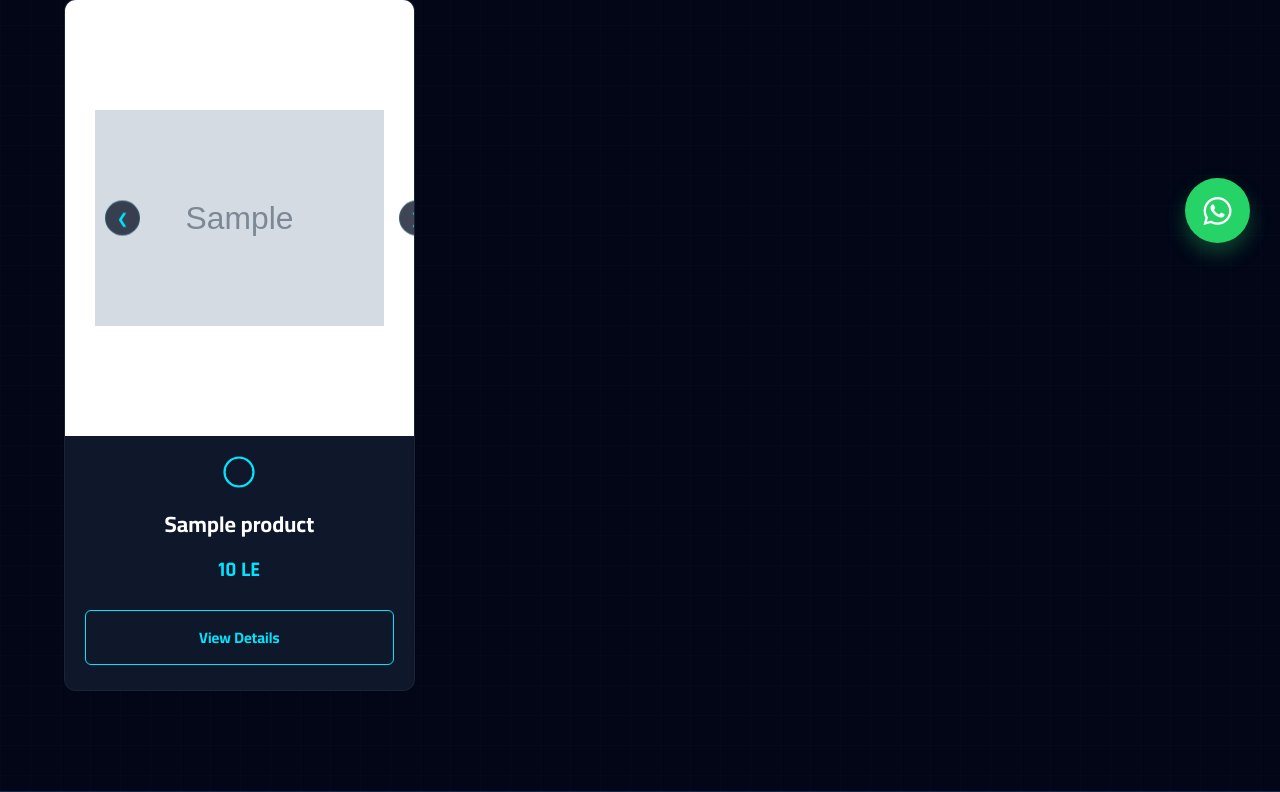
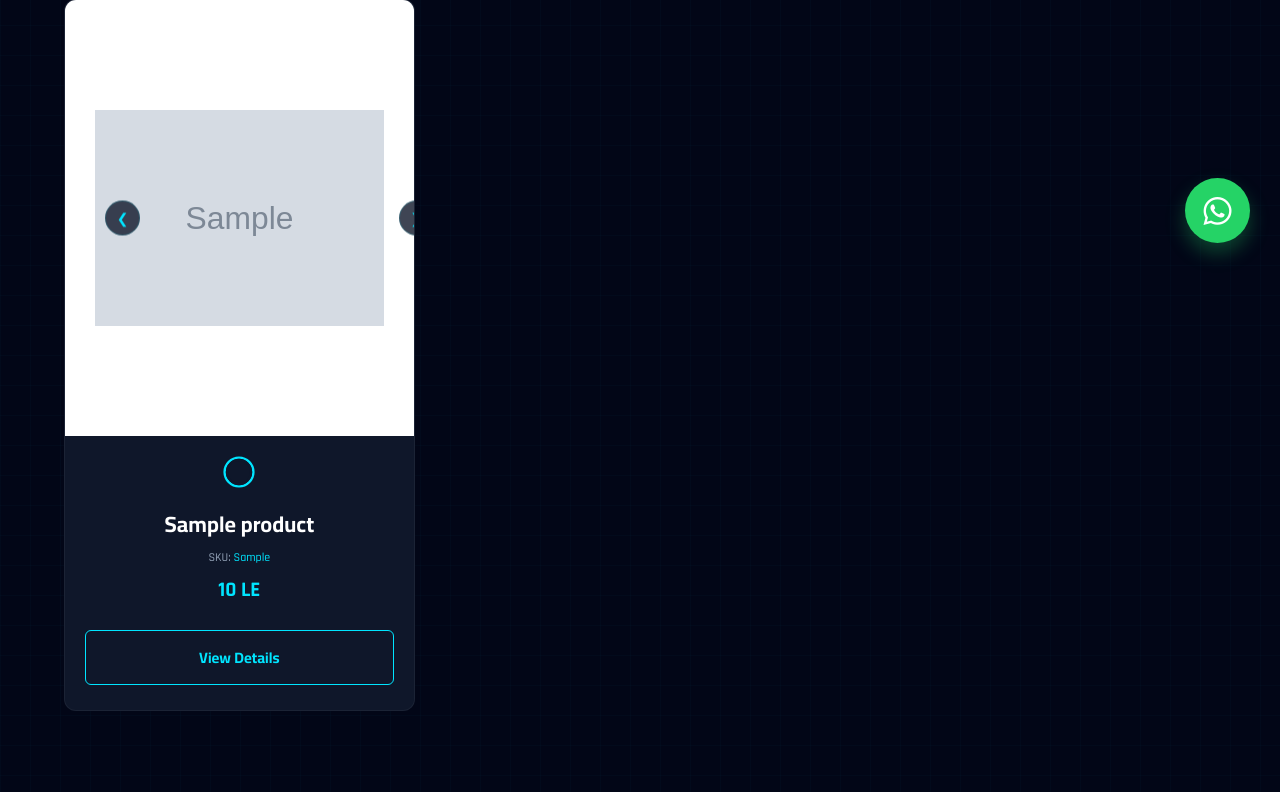
Before and after one commit to youseff11/Elbasty-Groub, a Django app: page /shop/ in a window 1280 px wide. Shown: the part 527-1319 px from the top of the page. Run offline with Django 5.2, Linux system fonts and the light colour scheme; tables that the repository leaves empty hold one stand-in row (values such as "Sample post"); grey boxes marked "Sample" are stand-in pictures.

Commit message:
first commit

```diff
--- a/templates/offers.html
+++ b/templates/offers.html
@@ -337,6 +337,10 @@
             </div>
 
             <h3 style="font-size: 20px; font-weight: 700; margin: 0 0 12px; text-align: center; color: var(--text-main);">{{ product.name }}</h3>
+            <div class="product-sku" style="text-align: center; font-size: 12px; color: var(--text-sec); margin-top: -5px; margin-bottom: 10px; font-family: var(--font-english);">
+                <span class="translatable" data-en="SKU: " data-ar="كود: ">كود: </span>
+                <span style="color: var(--neon-blue);">{{ product.sku|default:"N/A" }}</span>
+            </div>
 
             <div class="color-swatches">
                 {% for v in product.variants.all %}
--- a/templates/shop.html
+++ b/templates/shop.html
@@ -339,6 +339,10 @@
             </div>
 
             <h3 class="product-card__name">{{ product.name }}</h3>
+            <div class="product-sku" style="text-align: center; font-size: 12px; color: var(--text-sec); margin-top: -5px; margin-bottom: 10px; font-family: var(--font-english);">
+                <span class="translatable" data-en="SKU: " data-ar="كود: ">كود: </span>
+                <span style="color: var(--neon-blue);">{{ product.sku|default:"N/A" }}</span>
+            </div>
 
             <div style="text-align:center;">
                 <span class="current-price">{{ product.get_effective_price|floatformat:0 }} LE</span>
```
Also changed, not shown: media/images/1525.png (added), media/images/505.jpg (added), 1 other file.
